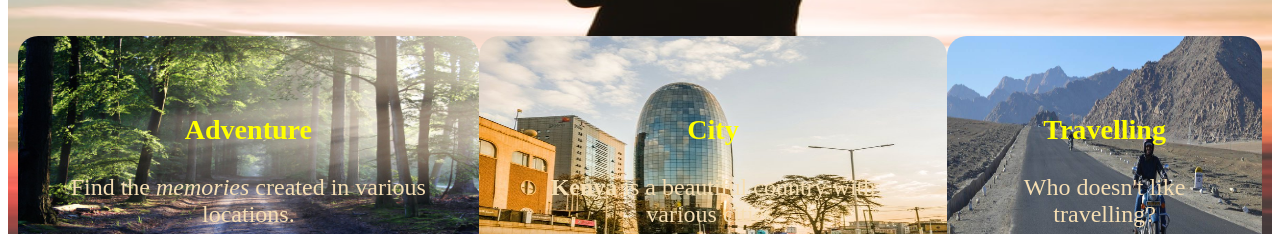
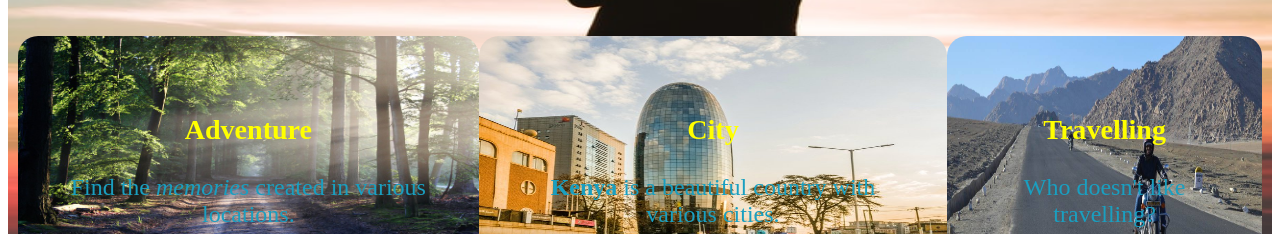
Before and after one commit to OGENDI/Derick_Site, a plain HTML site: page index.html in a window 1280 px wide. Shown: the part 566-800 px from the top of the page. Drawn offline with Linux system fonts and the light colour scheme.

Commit message:
changed colour of text in images

```diff
--- a/main.css
+++ b/main.css
@@ -67,7 +67,7 @@
   }
 
  p{
-     color: wheat;
+     color: rgb(26, 159, 192);
  }
 
  .form1 {
```
